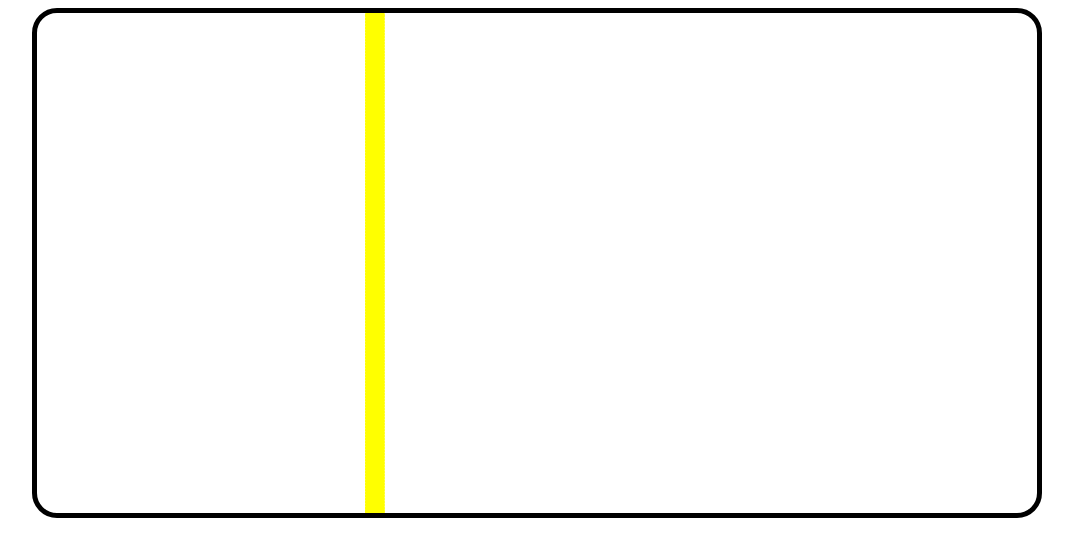
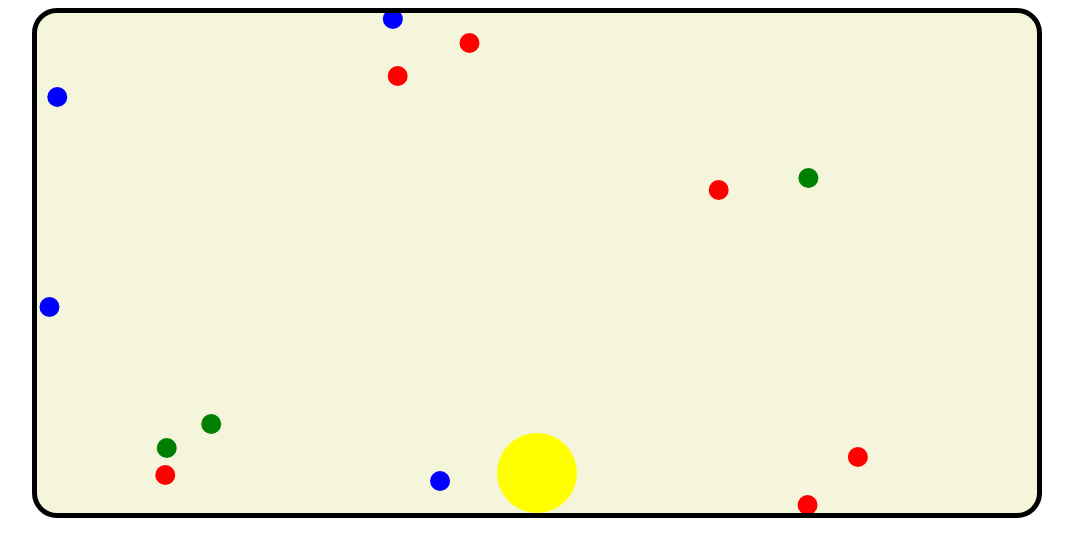
Before and after one commit to waqarNaeem786/clash-of-colors, a plain HTML site: page index.html in a window 1280 px wide. Shown: the whole page, without its empty margins (103-1176 px from the left). Drawn offline with Linux system fonts and the light colour scheme.

Commit message:
drops and movement configured

```diff
--- a/index.css
+++ b/index.css
@@ -7,5 +7,5 @@
 canvas{
     border: 5px solid black;
     border-radius: 25px;
-
+    background-color: beige;
 }
--- a/index.js
+++ b/index.js
@@ -5,23 +5,31 @@ canvas.height = 500;
 let radius = 40;
 let x = canvas.width-500;
 let y = canvas.height-40;
-let height;
+const dradius = 10;
+const drops = [];
+const colors = ['red', 'green', 'blue', 'yellow'];
+const circleColors = ['red', 'green', 'blue', 'yellow'];
+let randomcolor = circleColors[Math.floor(Math.random()*colors.length)];
+
+
+function spwanDrops(){
+    const drop = {
+	x : Math.random() * canvas.width,
+	y: 0,
+	color: colors[Math.floor(Math.random()*colors.length)]
+    };
+
+    drops.push(drop);
+}
+
 
 function circle(){
     context.beginPath();
     context.arc(x, y, radius, 0, 2 * Math.PI);
+    context.fillStyle = randomcolor;
     context.fill();
     context.closePath();
-    height = 2 * 40;
 }
-
-
-
-function clear(){
-     context.clearRect(0, 0, canvas.width, canvas.height);
-}
-
-
 
 function movement(){
     switch (event.key) {
@@ -47,36 +55,37 @@ function movement(){
         if (x + radius + 10 <= canvas.width) {
 	    x += 10;
         }
-	event.preventDefault();
+
         break;
     }
-    clear()
+    event.preventDefault();
     circle()
 }
 
 document.addEventListener("keydown", movement)
 
-circle();
 
-//TODO: add the rain effect
-function colorDrops(){
+
+
+
+const colorDrops = () =>{
   context.clearRect(0, 0, canvas.width, canvas.height);
-    let dx = Math.random() * canvas.width;
-    let dy = 0;
-    let dradius = 10;
-    const colors = ['red', 'green', 'blue', 'yellow'];
+    for(let drop of drops){
+	drop.y += 3;
 	context.beginPath();
-    for(let i = 0; i < canvas.width; i++){
-	dy += 3;
-	context.arc(dx, dy, dradius, 0, 2 * Math.PI);
+	context.arc(drop.x, drop.y, dradius, 0, 2 * Math.PI);
+	context.fillStyle = drop.color;
+	context.fill();
+	context.closePath();
     }
 
-    colors.forEach(element => {
-	context.fillStyle = element
-    })
-    context.fill();
-    context.closePath();
-//    requestAnimationFrame(colorDrops);
+    if (Math.random() < 0.1) {
+        spwanDrops()
+    }
+
+    circle();
+    requestAnimationFrame(colorDrops);
+
 }
 
 colorDrops();
```
Lines whose indentation alone changed are shown as unchanged.
